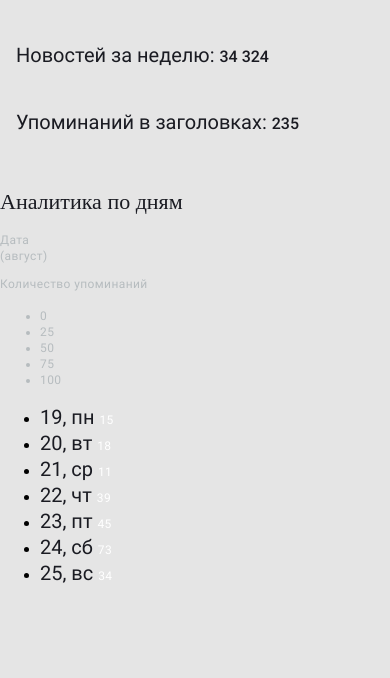
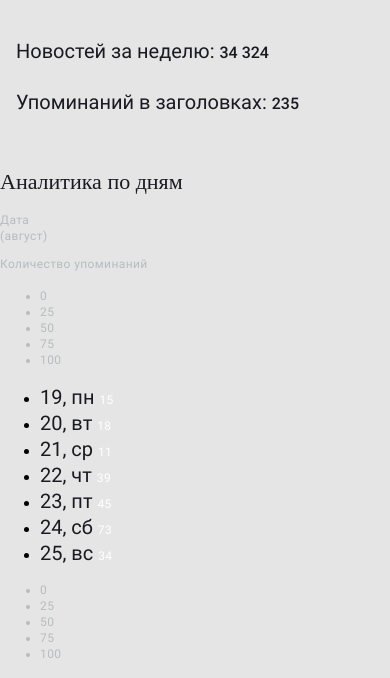
Before and after one commit to Stanze-von-S/Diploma-work, a website built with webpack: page src/analytics.html in a window 390 px wide. Shown: the part 210-888 px from the top of the page. Before the commit the page ends 844 px from the top, so only its background shows below. Built offline with nearby package versions, Linux system fonts and the light colour scheme.

Commit message:
Fix margins in third page

```diff
--- a/src/analytics.html
+++ b/src/analytics.html
@@ -31,13 +31,13 @@
     </nav>
 
     <article class="article">
-      <h2 class="text-title text-title_size_xl text_color_dark">Вы спросили: «Путешествия»</h2>
+      <h2 class="text-title text-title_size_xl text_color_dark analytics__text">Вы спросили: «Путешествия»</h2>
 
-      <p class="text-subtitle text-subtitle_size_xl text_color_dark">
+      <p class="text-subtitle text-subtitle_size_xl text_color_dark  article__subtitle">
         Новостей за неделю: <span class="text-subtitle text-subtitle_size_xxl text_color_dark">34 324</span>
       </p>
 
-      <p class="text-subtitle text-subtitle_size_xl text_color_dark">
+      <p class="text-subtitle text-subtitle_size_xl text_color_dark analytics__text">
         Упоминаний в заголовках: <span class="text-subtitle text-subtitle_size_xxl text_color_dark">235</span>
       </p>
     </article>
@@ -131,6 +131,24 @@
         </span>
       </li>
     </ul>
+
+    <ul class="analytics__wrapper analytics__wrapper_table">
+      <li class="text-subtitle text-subtitle_size_s text_color_grey analytics__text">
+        0
+      </li>
+      <li class="text-subtitle text-subtitle_size_s text_color_grey analytics__text">
+        25
+      </li>
+      <li class="text-subtitle text-subtitle_size_s text_color_grey analytics__text">
+        50
+      </li>
+      <li class="text-subtitle text-subtitle_size_s text_color_grey analytics__text">
+        75
+      </li>
+      <li class="text-subtitle text-subtitle_size_s text_color_grey analytics__text">
+        100
+      </li>
+    </ul>
   </section>
 
 <script src="<%= htmlWebpackPlugin.files.chunks.analytics.entry %>"></script>
--- a/src/blocks/analytics/__li/analytics__li.css
+++ b/src/blocks/analytics/__li/analytics__li.css
@@ -4,3 +4,7 @@
   align-items: center;
   margin-bottom: 56px;
 }
+
+.analitycs__li:last-of-type {
+  margin-bottom: 16px;
+}
--- a/src/blocks/analytics/analytics.css
+++ b/src/blocks/analytics/analytics.css
@@ -8,17 +8,17 @@
 
 .analytics {
   background: #F5F6F7;
-  padding: 80px 104px 116px;
+  padding: 80px 104px 80px;
 }
 
 @media (max-width: 1000px) {
   .analytics {
-    padding: 80px 40px 116px;
+    padding: 40px 40px 40px;
   }
 }
 
 @media (max-width: 720px) {
     .analytics {
-      padding: 80px 16px 116px;
+      padding: 24px 16px 38px;
     }
   }
--- /dev/null
+++ b/src/blocks/article/__subtitle/article__subtitle.css
@@ -0,0 +1,10 @@
+.article__subtitle {
+  margin-top: 24px;
+  margin-bottom: 4px;
+}
+
+@media (max-width: 720px) {
+  .article__subtitle {
+    margin-top: 16px;
+  }
+}
--- a/src/blocks/article/article.css
+++ b/src/blocks/article/article.css
@@ -1,3 +1,5 @@
+@import url(./__subtitle/article__subtitle.css);
+
 .article {
   display: flex;
   flex-direction: column;
```
